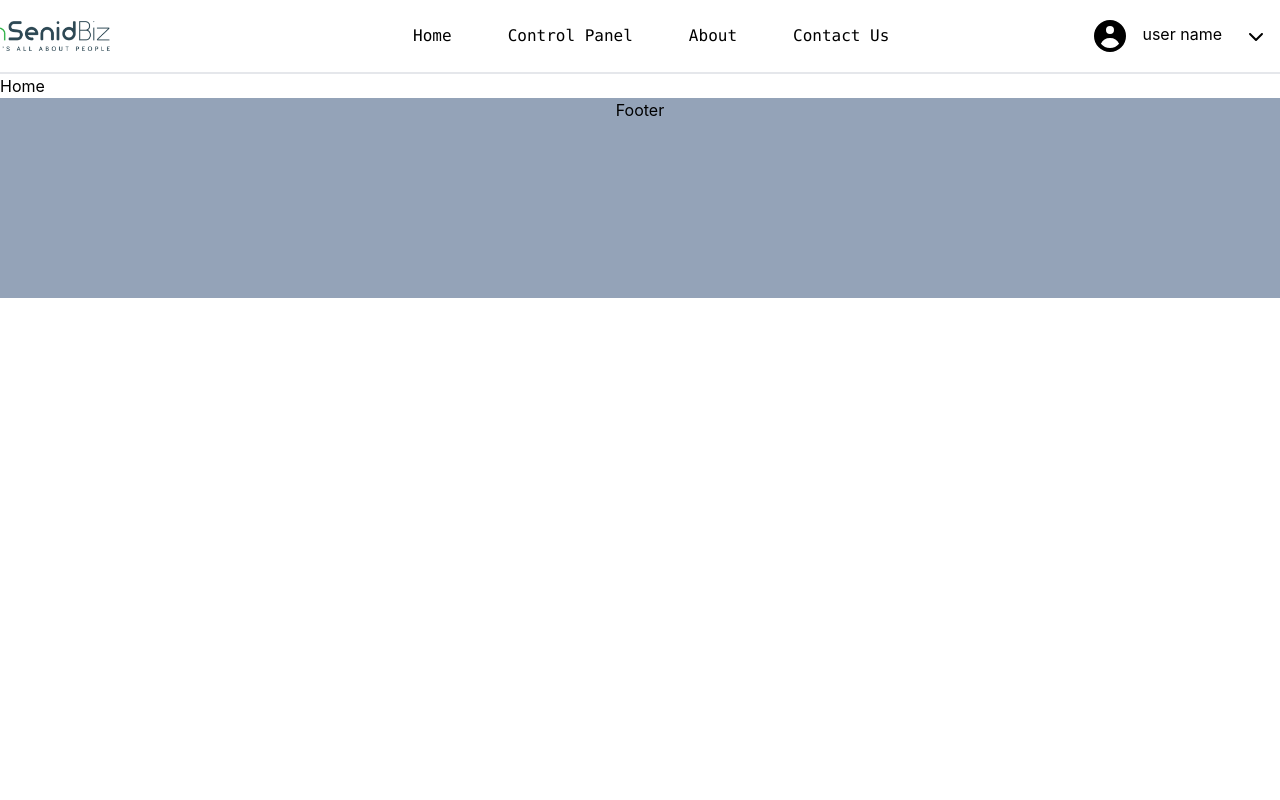
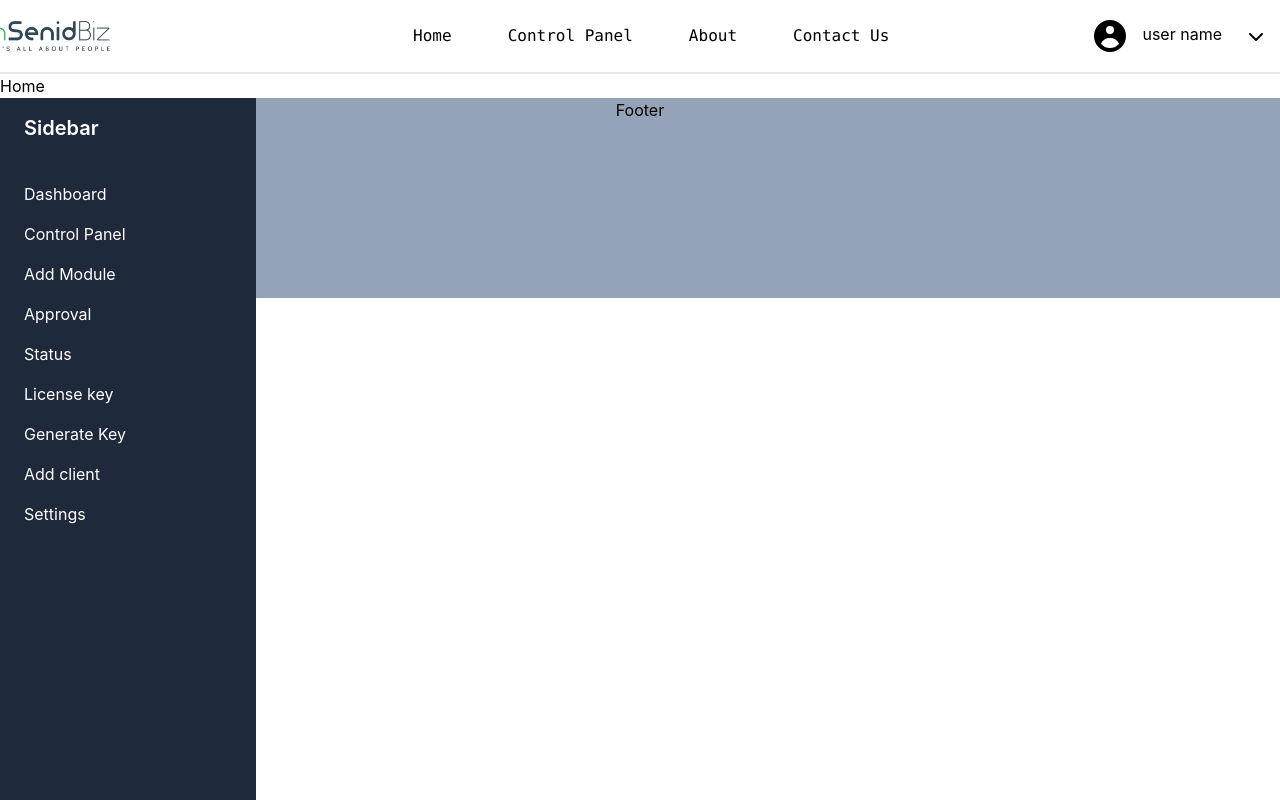
Before and after one commit to sunera321/license_management_system, a React (Create React App) app: page / in a window 1280 px wide. Built offline with nearby package versions, Linux system fonts and the light colour scheme.

Commit message:
add draft side bar

```diff
--- a/package.json
+++ b/package.json
@@ -12,6 +12,8 @@
     "@testing-library/jest-dom": "^5.17.0",
     "@testing-library/react": "^13.4.0",
     "@testing-library/user-event": "^13.5.0",
+    "autoprefixer": "^10.4.17",
+    "postcss": "^8.4.33",
     "react": "^18.2.0",
     "react-dom": "^18.2.0",
     "react-router-dom": "^6.21.3",
--- a/src/layouts/MainLayout.jsx
+++ b/src/layouts/MainLayout.jsx
@@ -1,11 +1,15 @@
 import { Outlet } from "react-router-dom";
 import Footer from "./Footer";
 import Header from "./Header";
+import Sidebar from "./sidebar";
+
+
 const MainLayout = () => {
   return (
     <div>
       <Header />
       <Outlet />
+      <Sidebar />
       <Footer />
     </div>
   );
--- /dev/null
+++ b/src/layouts/sidebar.jsx
@@ -0,0 +1,25 @@
+import React from 'react';
+
+const Sidebar = () => {
+  return (
+    <div className="h-screen w-64 bg-slate-800 text-white fixed">
+      <div className="py-4 px-6">
+        <h2 className="text-xl font-semibold">Sidebar</h2>
+      </div>
+      <nav className="flex flex-col mt-4">
+        <a href="#" className="py-2 px-6 hover:bg-slate-700 transition-colors">Dashboard</a>
+        <a href="#" className="py-2 px-6 hover:bg-slate-700 transition-colors">Control Panel</a>
+        <a href="#" className="py-2 px-6 hover:bg-slate-700 transition-colors">Add Module</a>
+        <a href="#" className="py-2 px-6 hover:bg-slate-700 transition-colors">Approval</a>
+         <a href="#" className="py-2 px-6 hover:bg-slate-700 transition-colors">Status</a>
+        <a href="#" className="py-2 px-6 hover:bg-slate-700 transition-colors">License key</a>
+        <a href="#" className="py-2 px-6 hover:bg-slate-700 transition-colors">Generate Key</a>
+        <a href="#" className="py-2 px-6 hover:bg-slate-700 transition-colors">Add client</a>
+        <a href="#" className="py-2 px-6 hover:bg-slate-700 transition-colors">Settings</a>
+        {/* Add other sidebar links here */}
+      </nav>
+    </div>
+  );
+}
+
+export default Sidebar;
```
Also changed, not shown: 1 other file (tests, documents, lock files or other folders).
